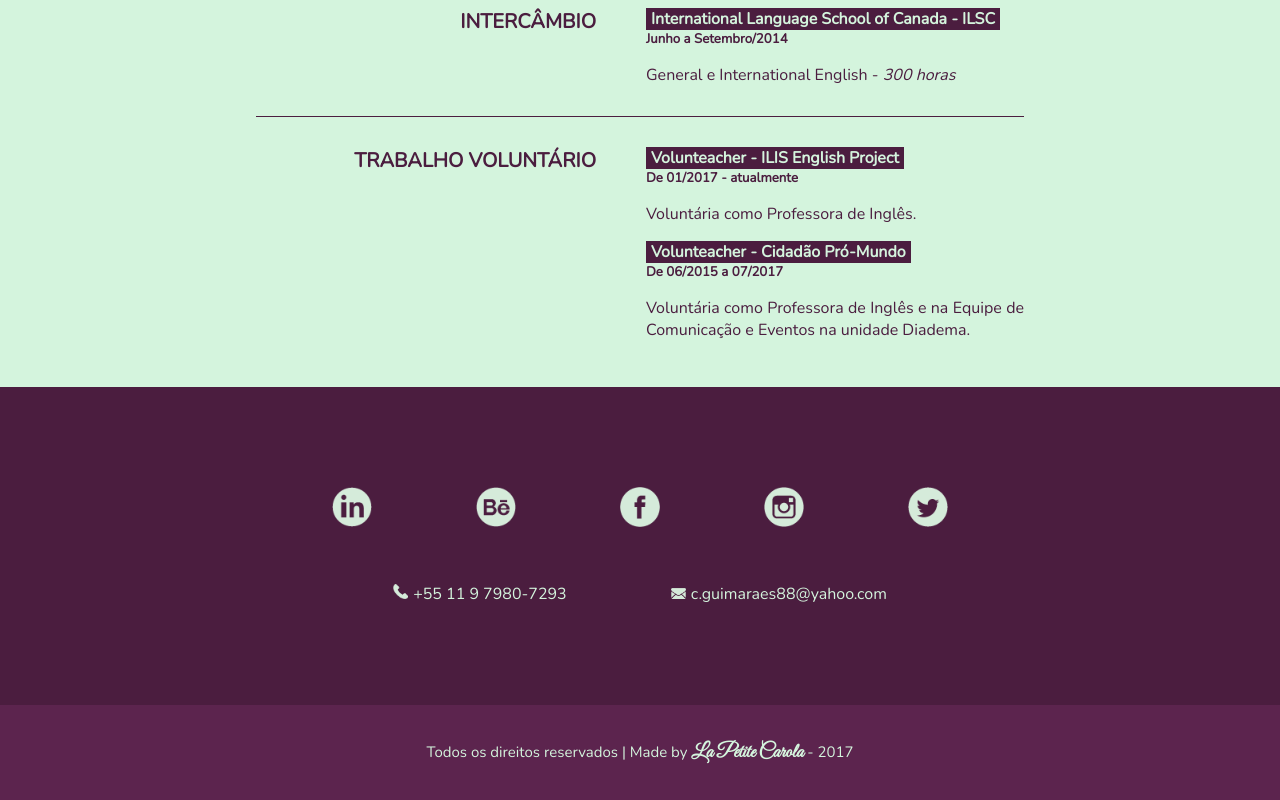
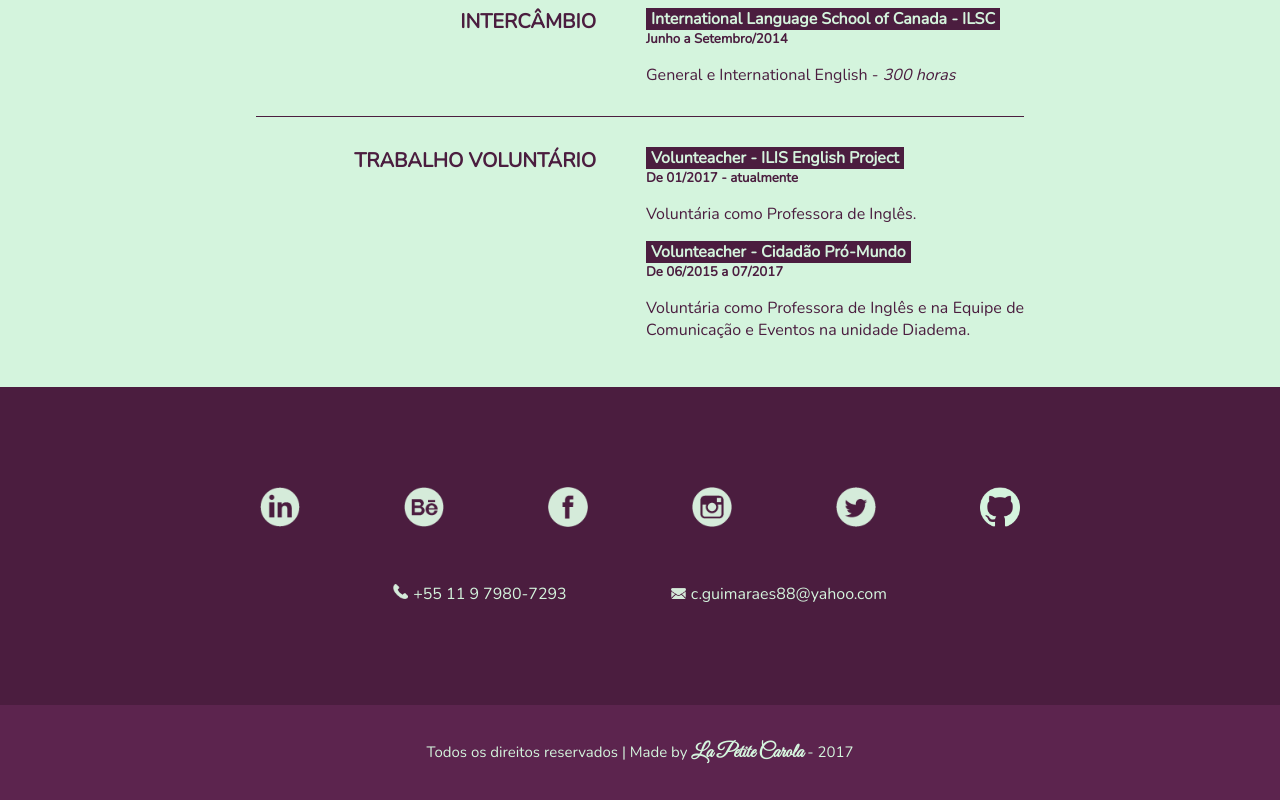
Before and after one commit to caguimaraes/reprograma, a plain HTML site: page index.html in a window 1280 px wide. Shown: the part 2562-3362 px from the top of the page. Drawn offline with nearby package versions, Linux system fonts and the light colour scheme.

Commit message:
Inclusão botão github

```diff
--- a/index.html
+++ b/index.html
@@ -129,6 +129,7 @@
             <p class="contato"><a href="https://www.facebook.com/cahhguimaraes" alt="Icone Facebook" target="_blank"><img class="tamanho" src="img/faceicon.png"></a></p>
             <p class="contato"><a href="https://www.instagram.com/carolzinhaaguimaraes" alt="Icone Instagram" target="_blank"><img class="tamanho" src="img/instaicon.png"></a></p>
             <p class="contato"><a href="https://www.twitter.com/_cahguimaraes" alt="Icone Twitter" target="_blank"><img class="tamanho" src="img/twittericon.png"></a></p>
+            <p class="contato"><a href="https://github.com/caguimaraes/" alt="Icone Github" target="_blank"><img class="tamanho" src="img/github-logo.png"></a></p>
      </div>
 
      <div class="telefone">
```
Also changed, not shown: img/carol_rosto.jpg (deleted), img/github-logo.png (added).
